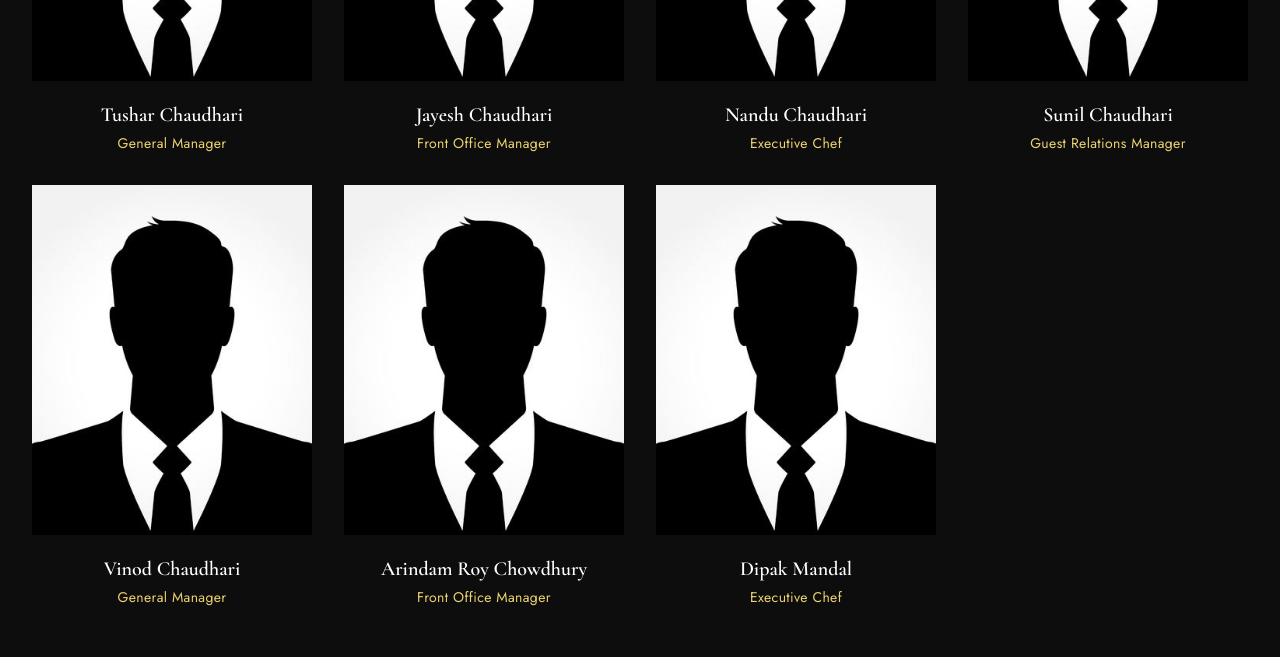
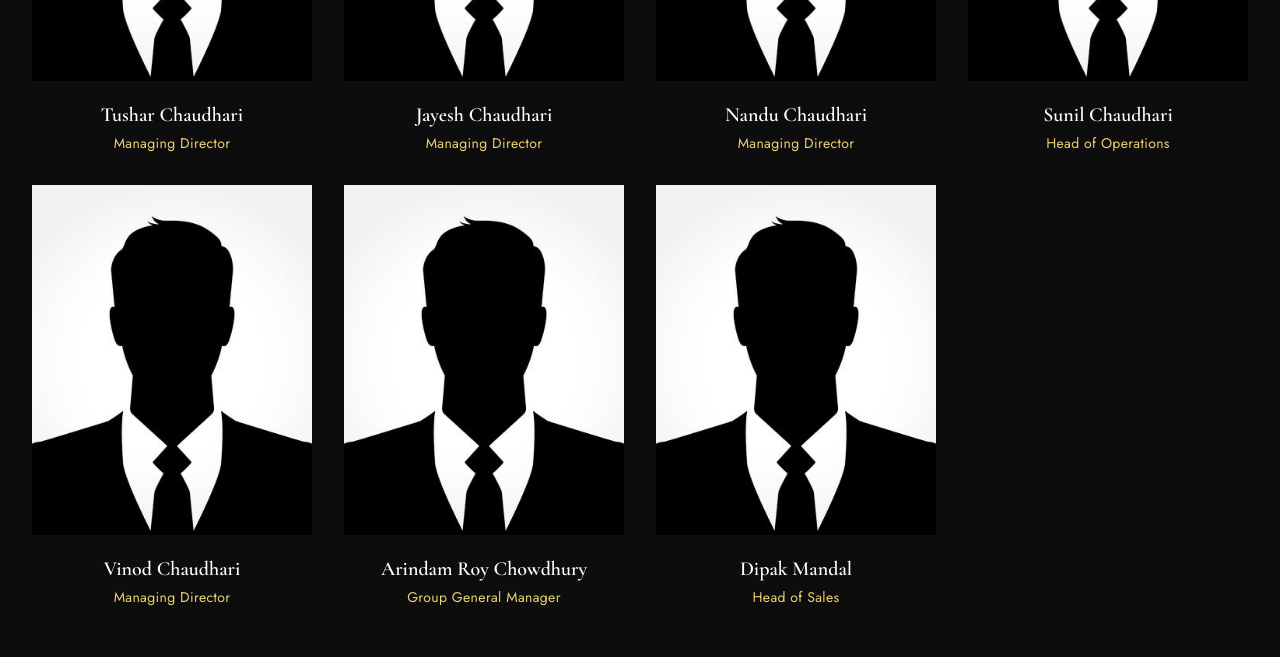
Before and after one commit to cruzic00/Regaal-palace, a React (Vite) app: page /team in a window 1280 px wide. Shown: the part 1060-1717 px from the top of the page. Built offline with nearby package versions, Linux system fonts and the light colour scheme.

Commit message:
feat: add site data configuration file for Regaal Palace

```diff
--- a/src/data/site.js
+++ b/src/data/site.js
@@ -249,37 +249,37 @@ export const lead =
 export const team = [
   {
     name: 'Tushar Chaudhari',
-    role: 'General Manager',
+    role: 'Managing Director',
     photo: '/images/unkownicon.jpg',
   },
   {
     name: 'Jayesh Chaudhari',
-    role: 'Front Office Manager',
+    role: 'Managing Director',
     photo: '/images/unkownicon.jpg',
   },
   {
     name: 'Nandu Chaudhari',
-    role: 'Executive Chef',
+    role: 'Managing Director',
     photo: '/images/unkownicon.jpg',
   },
   {
     name: 'Sunil Chaudhari',
-    role: 'Guest Relations Manager',
+    role: 'Head of Operations',
     photo: '/images/unkownicon.jpg',
   },
   {
     name: 'Vinod Chaudhari',
-    role: 'General Manager',
+    role: 'Managing Director',
     photo: '/images/unkownicon.jpg',
   },
   {
     name: 'Arindam Roy Chowdhury',
-    role: 'Front Office Manager',
+    role: 'Group General Manager',
     photo: '/images/unkownicon.jpg',
   },
   {
     name: 'Dipak Mandal',
-    role: 'Executive Chef',
+    role: 'Head of Sales',
     photo: '/images/unkownicon.jpg',
   },
 
```
